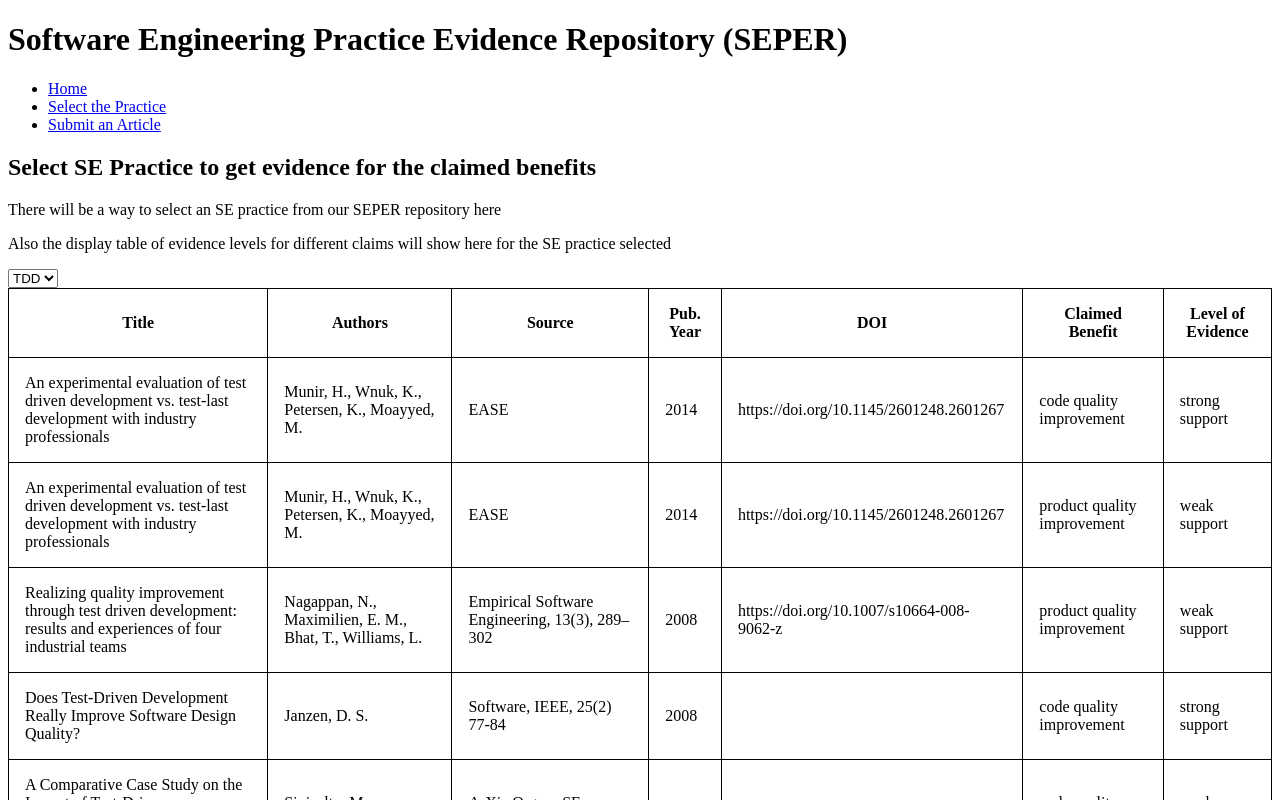
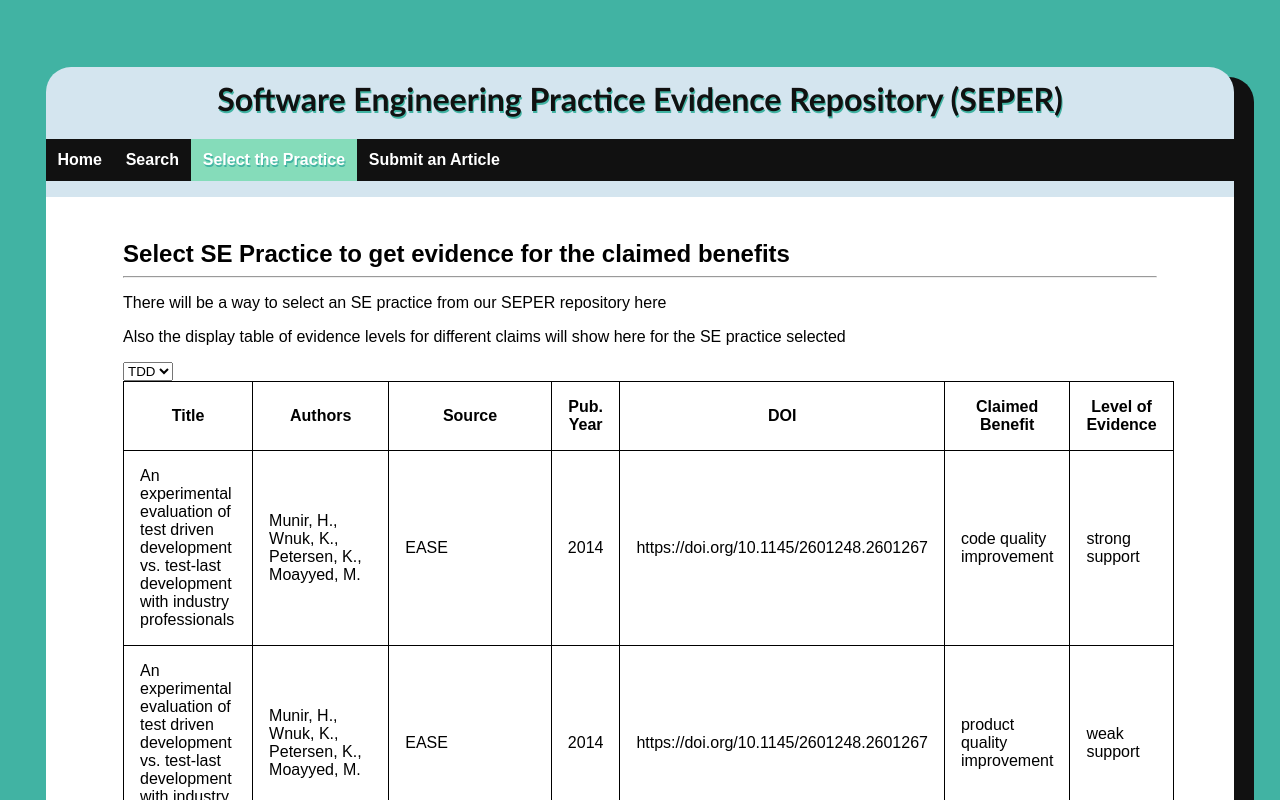
Before and after one commit to jasphyy/SEPER-App, a React (Create React App) app in the folder frontend/: page /SEPractice in a window 1280 px wide. Shown: the top 800 px of the page. Built offline with nearby package versions, Linux system fonts and the light colour scheme.

Commit message:
css added

```diff
--- a/frontend/public/index.html
+++ b/frontend/public/index.html
@@ -4,7 +4,7 @@
     <meta charset="utf-8">
     <meta name="viewport"
           content="width=device-width, initial-scale=1, shrink-to-fit=no">
-    <title>React Router Example</title>
+    <title>SEPER</title>
   </head>
   <body>
     <div id="root"></div>
--- a/frontend/src/App.js
+++ b/frontend/src/App.js
@@ -7,23 +7,27 @@ import {
 
 
 import Home from "./pages/Home";
+import Search from "./pages/Search";
 import SEPractice from "./pages/SEPractice";
 import SubmitArticle from "./pages/SubmitArticle";
+
 
 
 const App = () =>  {
     return (
         <Router>
-        <div>
-          <h1>Software Engineering Practice Evidence Repository (SEPER)</h1>
+        <div class = "main-container">
+          <h1 class = "title">Software Engineering Practice Evidence Repository (SEPER)</h1>
             <ul className="header">
                 <li><NavLink exact to = "/">Home</NavLink></li>
+                <li><NavLink exact to = "/Search">Search</NavLink></li>
                 <li><NavLink to = "/SEPractice">Select the Practice</NavLink></li>
                 <li><NavLink to = "/SubmitArticle">Submit an Article</NavLink></li>
 
             </ul>
           <div className="content">
             <Route exact path="/" component = {Home}/>
+            <Route path="/Search" component = {Search}/>
             <Route  path="/SEPractice" component={SEPractice}/>
             <Route  path="/SubmitArticle" component={SubmitArticle}/>
           </div>
--- a/frontend/src/index.css
+++ b/frontend/src/index.css
@@ -1,13 +1,101 @@
 body {
-  margin: 0;
-  font-family: -apple-system, BlinkMacSystemFont, 'Segoe UI', 'Roboto', 'Oxygen',
-    'Ubuntu', 'Cantarell', 'Fira Sans', 'Droid Sans', 'Helvetica Neue',
-    sans-serif;
-  -webkit-font-smoothing: antialiased;
-  -moz-osx-font-smoothing: grayscale;
+  margin: 2%;
+  background-color: #41B3A3;
+  padding: 20px;
 }
 
-code {
-  font-family: source-code-pro, Menlo, Monaco, Consolas, 'Courier New',
-    monospace;
+.main-container{
+  background-color: #d4e5ef;
+  border-radius: 25px;
+  box-shadow: 20px 10px #111;
 }
+
+.title {
+  color: #111;
+  padding-top: 1%;
+  text-align: center;
+  text-shadow: 1px 2px #41b3a3;
+  font-family: 'Gill Sans', 'Gill Sans MT', Calibri, 'Trebuchet MS', sans-serif;
+}
+
+.home-container{
+  padding-left: 5%;
+  padding-right: 5%;
+  padding-top: 2%;
+  padding-bottom: 2%;
+}
+
+
+.search-container{
+  padding-left: 5%;
+  padding-right: 5%;
+  padding-top: 2%;
+  padding-bottom: 2%;
+}
+
+.submit-container{
+  padding-left: 5%;
+  padding-right: 5%;
+  padding-top: 2%;
+  padding-bottom: 2%;
+}
+
+.se-practice-container{
+  padding-left: 5%;
+  padding-right: 5%;
+  padding-top: 2%;
+  padding-bottom: 2%;
+
+
+}
+
+
+h1, h2, p, ul, li {
+  font-family: sans-serif;
+}
+ul.header li {
+  display: inline;
+  list-style-type: none;
+  margin: 0;
+}
+ul.header {
+  background-color: #111;
+  padding: 0;
+}
+ul.header li a {
+  color: #FFF;
+  font-weight: bold;
+  text-decoration: none;
+  padding: 1%;
+  display: inline-block;
+}
+.content {
+  background-color: #FFF;
+  padding: 20px;
+  border-bottom-left-radius: 25px;
+  border-bottom-right-radius: 25px;
+
+}
+.content h2 {
+  padding: 0;
+  margin: 0;
+}
+.content li {
+  margin-bottom: 10px;
+}
+.active {
+  background-color: #85DCBA;
+  text-shadow: 1px 2px #41b3a3;
+}
+
+td{
+  font-family: sans-serif;
+}
+
+tr{
+  font-family: sans-serif;
+}
+
+.pagination{
+  font-family: sans-serif;
+}
--- a/frontend/src/index.js
+++ b/frontend/src/index.js
@@ -1,6 +1,7 @@
 import React from "react";
 import ReactDOM from "react-dom";
 import App from "./App";
+import "./index.css";
 
 ReactDOM.render(
   <App/>,
--- a/frontend/src/pages/Home.js
+++ b/frontend/src/pages/Home.js
@@ -2,10 +2,10 @@ import React from "react";
 
 const Home = () =>  {
     return (
-      <div>
+      <div class = "home-container">
         <h2> How to use SEPER</h2>
-        <p>I am not sure what to put on the home page</p>
-        <p>A nice logo? Instructions?</p>
+        <hr></hr>
+        <p></p>
       </div>
     );
   }
--- a/frontend/src/pages/SEPractice.js
+++ b/frontend/src/pages/SEPractice.js
@@ -6,8 +6,9 @@ import Dropdown from "../components/Dropdown.js";
 
 const SEPractice = () => {
     return (
-      <div>
+      <div class="se-practice-container">
         <h2>Select SE Practice to get evidence for the claimed benefits</h2>
+        <hr></hr>
         <p>There will be a way to select an SE practice from our SEPER repository here</p>
         <p>Also the display table of evidence levels for different claims will show here for the SE practice selected</p>
         <Dropdown/>
--- /dev/null
+++ b/frontend/src/pages/Search.js
@@ -0,0 +1,13 @@
+import React from "react";
+
+const Search = () =>  {
+    return (
+      <div class = "search-container">
+        <h2>Search</h2>
+        <hr></hr>
+        <p></p>
+      </div>
+    );
+  }
+
+export default Search;
--- a/frontend/src/pages/SubmitArticle.js
+++ b/frontend/src/pages/SubmitArticle.js
@@ -3,9 +3,10 @@ import SubmissionForm from "../components/SubmissionForm.js";
 
 const SubmitArticle = () =>  {
      return (
-      <div>
-        <h2>Submit Article</h2>
-            <p>This will be a form to allow submitters to submit an article for possible inclusion in our SEPER repo.</p>
+      <div class = "submit-container">
+        <h2>Submit an Article</h2>
+        <hr></hr>
+        <p></p>
             <SubmissionForm/>
         </div>
     );
```
